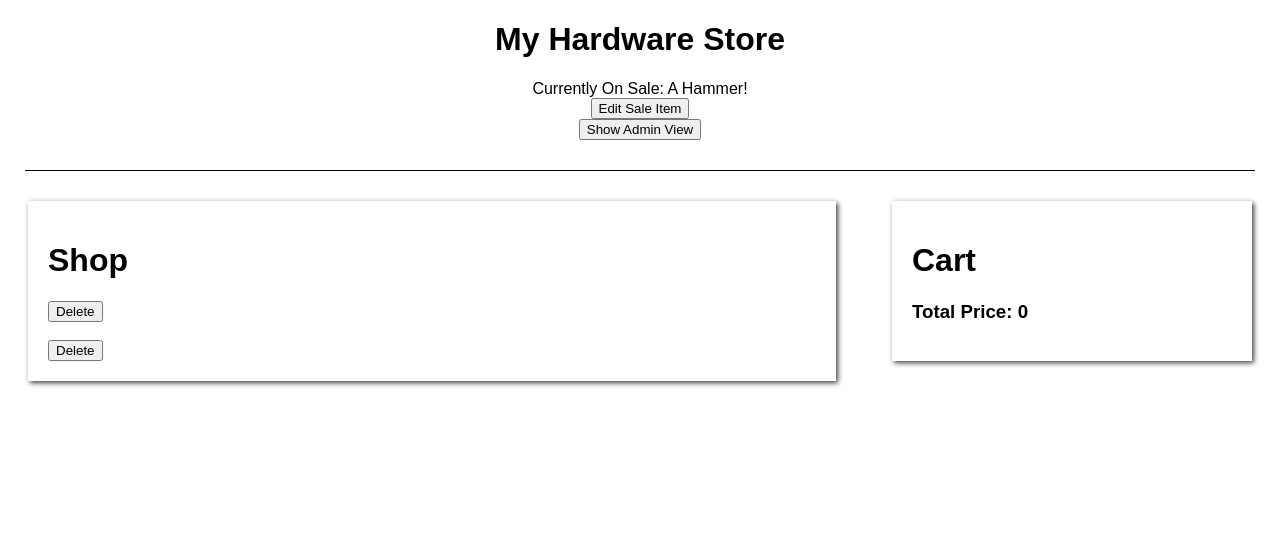
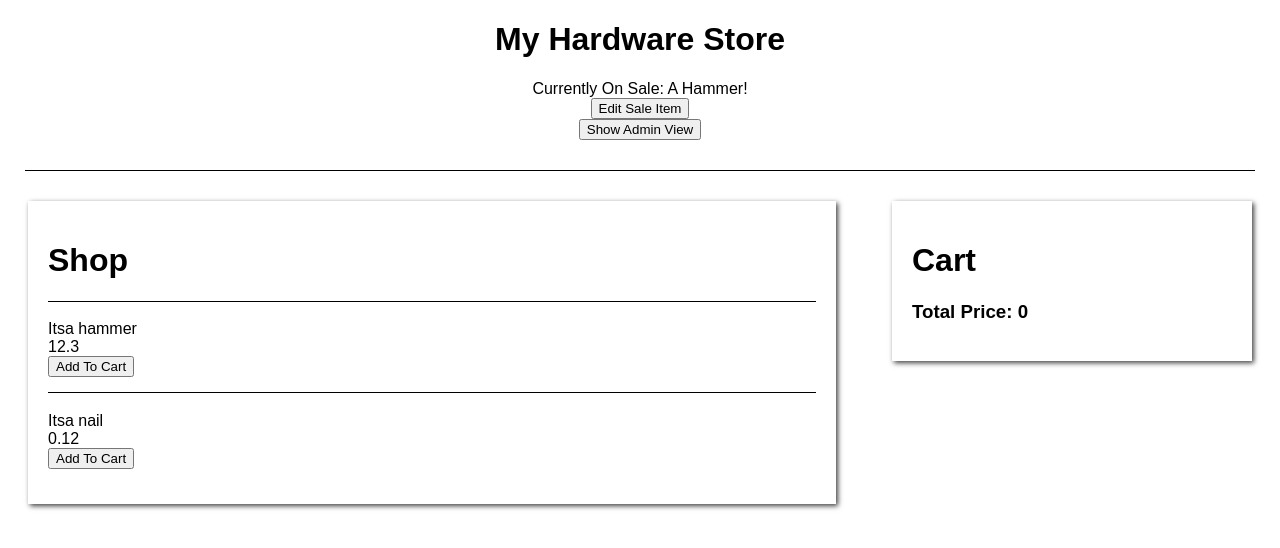
Before and after one commit to dcamriff/react-hardware-store, a React (Create React App) app: page / in a window 1280 px wide. Shown: the top 548 px of the page. Built offline with nearby package versions, Linux system fonts and the light colour scheme.

Commit message:
resolved Product code

```diff
--- a/src/components/Product.js
+++ b/src/components/Product.js
@@ -8,21 +8,60 @@ const Product = (props) => {
         props.deleteProductFromProductList(props.index)
     }
 
-    return (
-        <div>
-            <h3>{props.productName}</h3>
-            <div>{props.description}</div>
-            <div>{props.price}</div>
-            <button onClick={deleteProduct}>
-                Delete {props.productName}
-            </button>
-        </div>
-    )
-}
+    const addToCart = () => {
+        props.addProductToCart(props.index)
+    }
+
+    const removeFromCart = () => {
+        props.removeProductFromCart(props.index)
+    }
+
+    const showOptions = () => {
+        const viewMode = props.viewMode
+
+        const adminOptions = (
+            <div>
+                <button onClick={deleteProduct}>Delete</button>
+            </div>
+        )
+        const showOptions = (
+            <div>
+                <button onClick={addToCart}>Add To Cart</button>
+            </div>
+        )
+        const cartOptions = (
+            <div>
+                <button onClick={removeFromCart}>Remove From Cart</button>
+            </div>
+        )
+        switch (viewMode) {
+            case 'ADMIN':
+                return adminOptions
+            case 'SHOP':
+                return showOptions
+            case 'CART':
+                return cartOptions
+            default:
+                return null
+        }
+    }
+        const product = props.product
+        const description = props.description
+        const price = props.price
+
+        return (
+            <div className="product-display">
+                <h3>{product}</h3>
+                <div>{description}</div>
+                <div>{price}</div>
+
+                {showOptions()}
+            </div>
+        )
+    }
+
 
 export default Product
 
-// ALTERNATIVE WAY TO WRITE THIS WHEN YOU DON'T HAVE STATE, it's a stateless function:
-// import React, {Component} from 'react'
-
-// const
+// ALTERNATIVE WAY TO WRITE THIS WHEN YOU DON'T HAVE STATE, it's a stateless
+// function: import React, {Component} from 'react' const
--- a/src/components/ProductList.js
+++ b/src/components/ProductList.js
@@ -10,10 +10,12 @@ const ProductList = (props) => {
     const productComponents = productList.map((product, index) => {
         return <Product
             viewMode={props.viewMode}
-            product={product}
+            product={product.product}
+            description={product.description}
+            price={product.price}
             key={index}
             id={product.id}
-            deleteProductFromListById={props.deleteProductFromListById}
+            deleteProductFromProductList={props.deleteProductFromProductList}
             addProductToCart={props.addProductToCart}
             removeProductFromCart={props.removeProductFromCart}/>
     })
```
